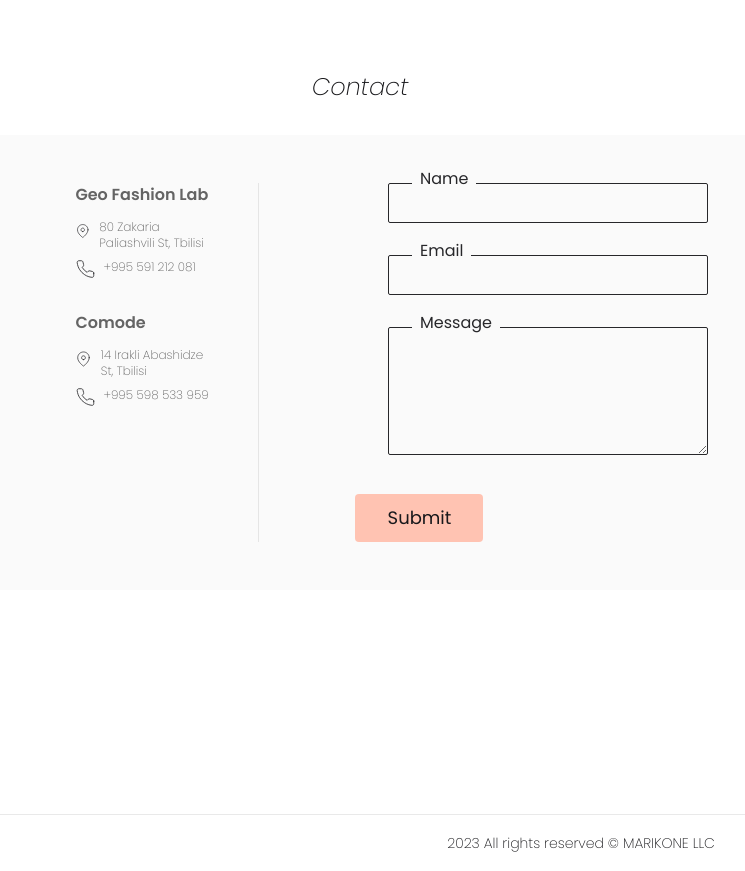
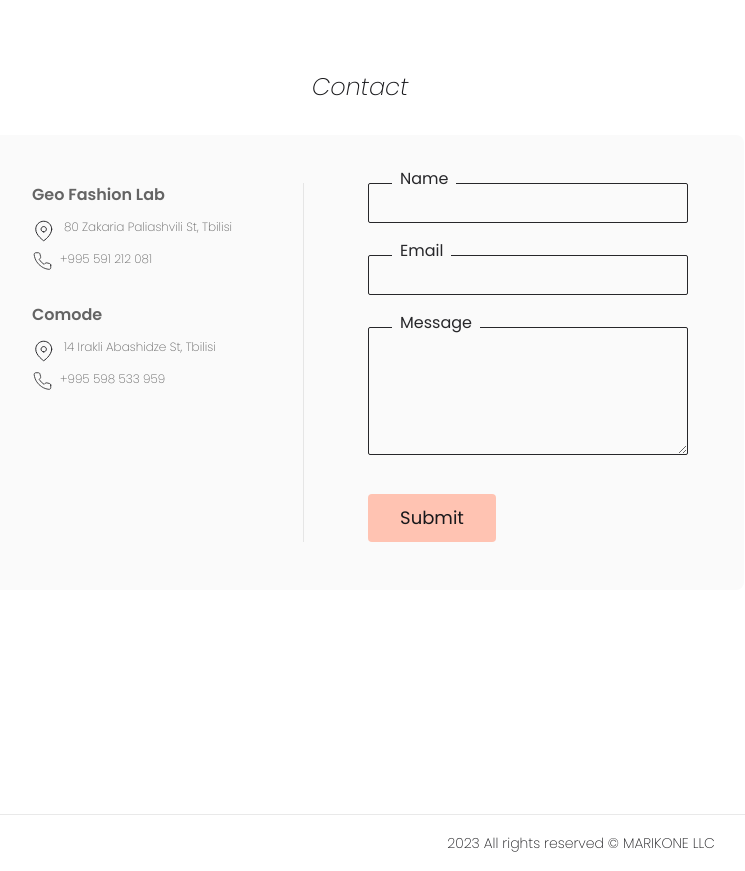
Before and after one commit to Alsandre/Marikone, a Next.js app: page / in a window 1280 px wide. Shown: the part 3580-4451 px from the top of the page, without its empty margins (280-1025 px from the left). Built offline with nearby package versions, Linux system fonts and the light colour scheme.

Commit message:
Bug: Contact form layout is broken

```diff
--- a/components/ContactSection.tsx
+++ b/components/ContactSection.tsx
@@ -39,8 +39,8 @@ export const ContactSection = () => {
     <div id='contact-form' className="flex flex-col items-center">
       <h1 className="text-dark-200 text-2xl italic font-extralight">Contact</h1>
 
-      <div className="bg-section md:w-fit w-screen rounded-lg mt-8 flex md:flex-row flex-col-reverse py-12 md:px-14">
-        <div className="flex md:border-r bg-section md:bg-transparent border-dark-100 border-opacity-10 flex-col md:pr-12 md:items-start mx-24 mt-24 md:mt-0 md:w-fit">
+      <div className="bg-section md:w-1/2 md:min-w-[768px] w-screen rounded-lg mt-8 flex md:flex-row justify-around flex-col-reverse py-12 md:px-14">
+        <div className="flex md:border-r basis-[45%] bg-section md:bg-transparent border-dark-100 border-opacity-10 flex-col md:pr-12 md:items-start  mt-24 md:mt-0 md:w-fit">
           <StoreInfo
             title="Geo Fashion Lab"
             address="80 Zakaria Paliashvili St, Tbilisi"
@@ -54,7 +54,7 @@ export const ContactSection = () => {
           />
         </div>
 
-        <div className="flex basis-3/4 flex-col items-center justify-center">
+        <div className="flex basis-[55%] pl-16 flex-col items-center justify-center">
           <TextInput
             label="Name"
             className="mb-8"
```
